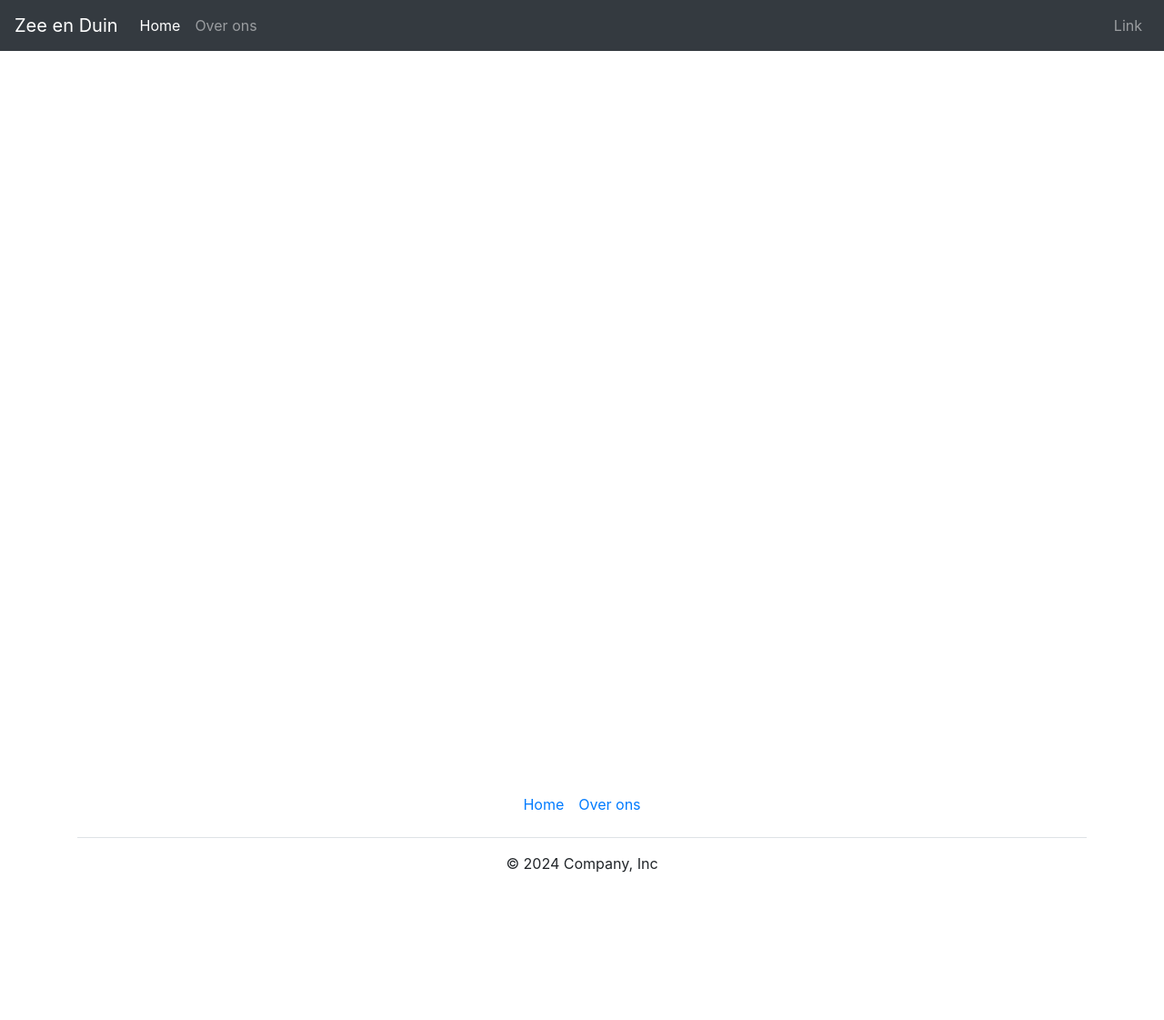
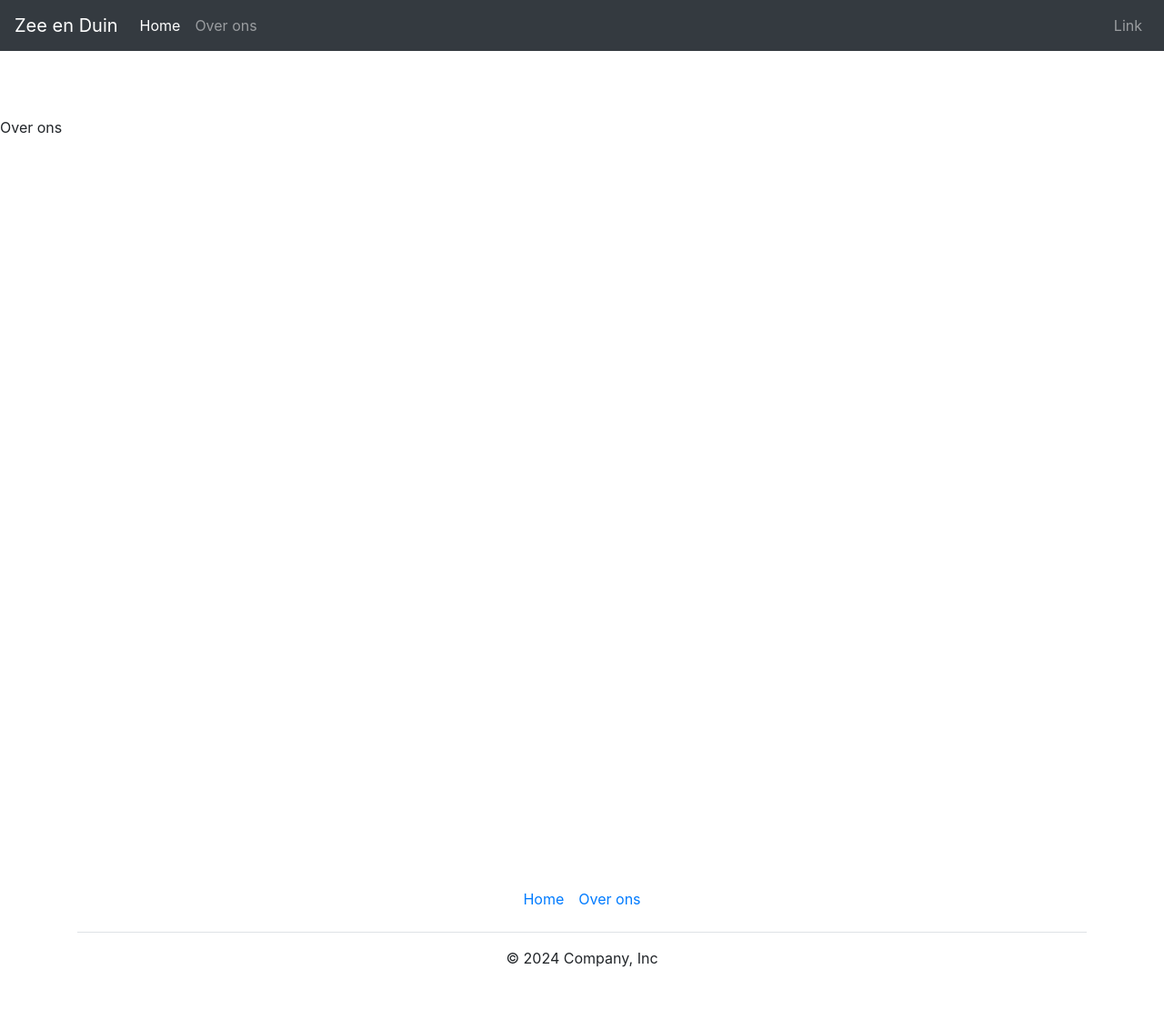
Before and after one commit to Bram-4197/Bungalowpark-Zee-en-Duin, a Flask app: page /ons in a window 1280 px wide. Shown: the whole page at 91% size. Before the commit the page ends 959 px from the top, so only its background shows below. Run offline with Flask 3, Linux system fonts and the light colour scheme.

Commit message:
Moved margin-top from index.html to base.html

```diff
--- a/templates/base.html
+++ b/templates/base.html
@@ -56,7 +56,7 @@
 
 
     </div>
-    <div class="vh-100 mt-4">
+    <div class="vh-100" style="margin-top: 8rem !important;">
         {% block content %}{% endblock %}
     </div>
     <div class="container vw-100">
--- a/templates/index.html
+++ b/templates/index.html
@@ -10,7 +10,7 @@
          <div>
 
               <!-- heading -->
-           <h1 class="display-3 fw-bold mb-3" style="margin-top: 4rem;">Bungalowpark Zee en Duin</h1>
+           <h1 class="display-3 fw-bold mb-3" >Bungalowpark Zee en Duin</h1>
             <!-- para -->
            <p class="pe-lg-10 mb-5">Start, switch, or advance your career with more than 5,000 courses, Professional
              Certificates, and degrees from world-class universities and companies.</p>
```
Also changed, not shown: 1 other file.
